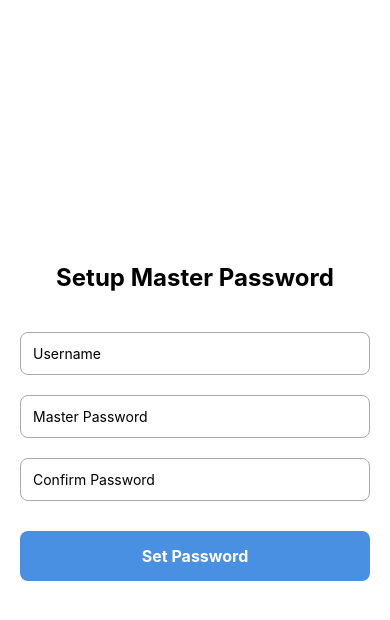
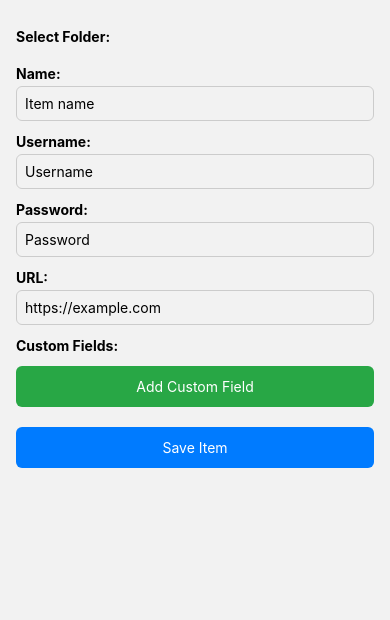
Before and after one commit to solo-developer/CredentialVault, a React Native app: screen /AddItem in a window 390 px wide. Shown: the top 620 px of the page. Built offline with nearby package versions, Linux system fonts and the light colour scheme.

Commit message:
add item page and its count reflection in dashboard

```diff
--- a/App.tsx
+++ b/App.tsx
@@ -7,6 +7,7 @@ import { createNativeStackNavigator } from '@react-navigation/native-stack';
 // Screens
 import MasterPasswordSetup from './src/screens/MasterPasswordScreen';
 import Dashboard from './src/screens/Dashboard';
+import AddItemScreen from './src/screens/AddItemScreen';
 
 const Stack = createNativeStackNavigator();
 
@@ -38,6 +39,7 @@ export default function App() {
           <Stack.Screen name="MasterPasswordSetup" component={MasterPasswordSetup} />
         ) : null}
         <Stack.Screen name="Dashboard" component={Dashboard} />
+        <Stack.Screen name="AddItem" component={AddItemScreen} />
       </Stack.Navigator>
     </NavigationContainer>
   );
--- /dev/null
+++ b/src/screens/AddItemScreen.tsx
@@ -0,0 +1,228 @@
+import React, { useState, useEffect } from "react";
+import {
+  View,
+  Text,
+  TextInput,
+  TouchableOpacity,
+  ScrollView,
+  StyleSheet,
+  Alert,
+} from "react-native";
+import AsyncStorage from "@react-native-async-storage/async-storage";
+
+interface Folder {
+  id: string;
+  name: string;
+}
+
+interface CustomField {
+  id: string;
+  label: string;
+  value: string;
+}
+
+const AddItemScreen = ({ navigation }: any) => {
+  const [folders, setFolders] = useState<Folder[]>([]);
+  const [selectedFolder, setSelectedFolder] = useState<Folder | null>(null);
+  const [name, setName] = useState("");
+  const [username, setUsername] = useState("");
+  const [password, setPassword] = useState("");
+  const [url, setUrl] = useState("");
+  const [customFields, setCustomFields] = useState<CustomField[]>([]);
+
+  useEffect(() => {
+    const loadFolders = async () => {
+      const storedFolders = await AsyncStorage.getItem("folders");
+      if (storedFolders) {
+        const folderArr: Folder[] = JSON.parse(storedFolders);
+        setFolders(folderArr);
+        if (folderArr.length > 0) setSelectedFolder(folderArr[0]);
+      }
+    };
+    loadFolders();
+  }, []);
+
+  const addCustomField = () => {
+    const newField: CustomField = {
+      id: Date.now().toString(),
+      label: "",
+      value: "",
+    };
+    setCustomFields([...customFields, newField]);
+  };
+
+  const handleCustomFieldChange = (id: string, key: "label" | "value", text: string) => {
+    setCustomFields((prev) =>
+      prev.map((field) =>
+        field.id === id ? { ...field, [key]: text } : field
+      )
+    );
+  };
+
+  const saveItem = async () => {
+    if (!selectedFolder) {
+      Alert.alert("Please select a folder");
+      return;
+    }
+    if (!name) {
+      Alert.alert("Please enter item name");
+      return;
+    }
+
+    const storedItems = await AsyncStorage.getItem("items");
+    const items = storedItems ? JSON.parse(storedItems) : [];
+
+    const newItem = {
+      id: Date.now().toString(),
+      folderId: selectedFolder.id,
+      name,
+      username,
+      password,
+      url,
+      customFields,
+    };
+
+    await AsyncStorage.setItem("items", JSON.stringify([...items, newItem]));
+    Alert.alert("Item saved!");
+    navigation.navigate("Dashboard", {
+      screen: "Home",
+      params: { refresh: Date.now() },
+    });
+  };
+
+  return (
+    <ScrollView contentContainerStyle={styles.container}>
+      <Text style={styles.label}>Select Folder:</Text>
+      <View style={styles.folderContainer}>
+        {folders.map((folder) => (
+          <TouchableOpacity
+            key={folder.id}
+            style={[
+              styles.folderButton,
+              selectedFolder?.id === folder.id && { backgroundColor: "#007bff" },
+            ]}
+            onPress={() => setSelectedFolder(folder)}
+          >
+            <Text
+              style={{
+                color: selectedFolder?.id === folder.id ? "#fff" : "#000",
+              }}
+            >
+              {folder.name}
+            </Text>
+          </TouchableOpacity>
+        ))}
+      </View>
+
+      <Text style={styles.label}>Name:</Text>
+      <TextInput
+        style={styles.input}
+        value={name}
+        onChangeText={setName}
+        placeholder="Item name"
+      />
+
+      <Text style={styles.label}>Username:</Text>
+      <TextInput
+        style={styles.input}
+        value={username}
+        onChangeText={setUsername}
+        placeholder="Username"
+      />
+
+      <Text style={styles.label}>Password:</Text>
+      <TextInput
+        style={styles.input}
+        value={password}
+        onChangeText={setPassword}
+        placeholder="Password"
+        secureTextEntry
+      />
+
+      <Text style={styles.label}>URL:</Text>
+      <TextInput
+        style={styles.input}
+        value={url}
+        onChangeText={setUrl}
+        placeholder="https://example.com"
+      />
+
+      <Text style={styles.label}>Custom Fields:</Text>
+      {customFields.map((field) => (
+        <View key={field.id} style={styles.customFieldContainer}>
+          <TextInput
+            style={[styles.input, { flex: 1, marginRight: 5 }]}
+            placeholder="Field Label"
+            value={field.label}
+            onChangeText={(text) => handleCustomFieldChange(field.id, "label", text)}
+          />
+          <TextInput
+            style={[styles.input, { flex: 1, marginLeft: 5 }]}
+            placeholder="Field Value"
+            value={field.value}
+            onChangeText={(text) => handleCustomFieldChange(field.id, "value", text)}
+          />
+        </View>
+      ))}
+
+      <TouchableOpacity style={styles.addButton} onPress={addCustomField}>
+        <Text style={{ color: "#fff" }}>Add Custom Field</Text>
+      </TouchableOpacity>
+
+      <TouchableOpacity style={styles.saveButton} onPress={saveItem}>
+        <Text style={{ color: "#fff" }}>Save Item</Text>
+      </TouchableOpacity>
+    </ScrollView>
+  );
+};
+
+const styles = StyleSheet.create({
+  container: {
+    padding: 16,
+    paddingBottom: 40,
+  },
+  label: {
+    fontWeight: "bold",
+    marginTop: 12,
+  },
+  input: {
+    borderWidth: 1,
+    borderColor: "#ccc",
+    borderRadius: 6,
+    padding: 8,
+    marginTop: 4,
+  },
+  folderContainer: {
+    flexDirection: "row",
+    flexWrap: "wrap",
+    marginTop: 8,
+  },
+  folderButton: {
+    paddingHorizontal: 12,
+    paddingVertical: 6,
+    borderRadius: 6,
+    backgroundColor: "#eee",
+    marginRight: 8,
+    marginBottom: 8,
+  },
+  customFieldContainer: {
+    flexDirection: "row",
+    marginTop: 8,
+  },
+  addButton: {
+    backgroundColor: "#28a745",
+    padding: 12,
+    borderRadius: 6,
+    alignItems: "center",
+    marginTop: 12,
+  },
+  saveButton: {
+    backgroundColor: "#007bff",
+    padding: 12,
+    borderRadius: 6,
+    alignItems: "center",
+    marginTop: 20,
+  },
+});
+
+export default AddItemScreen;
--- a/src/screens/Dashboard.tsx
+++ b/src/screens/Dashboard.tsx
@@ -36,6 +36,9 @@ export default function Dashboard({ navigation }) {
       screen: "Home",
       params: { refresh: Date.now() },
     });
+  };
+  const onAddItem = () => {
+    navigation.navigate("AddItem");
   };
 
   return (
@@ -115,7 +118,7 @@ export default function Dashboard({ navigation }) {
             <Text style={styles.popupText}>Add Folder</Text>
           </TouchableOpacity>
 
-          <TouchableOpacity style={styles.popupBtn}>
+          <TouchableOpacity style={styles.popupBtn} onPress={onAddItem}>
             <Ionicons name="key" size={22} color="white" />
             <Text style={styles.popupText}>Add Item</Text>
           </TouchableOpacity>
@@ -167,7 +170,7 @@ const styles = StyleSheet.create({
     alignItems: "center",
     width: 70,          // prevents horizontal overflow
   },
-  iconContainer: { alignItems: "center",backgroundColor: "black", minWidth: "100%" },
+  iconContainer: { alignItems: "center", minWidth: "100%" },
   iconText: {
     fontSize: 11,
     marginTop: 2,
--- a/src/screens/HomeScreen.tsx
+++ b/src/screens/HomeScreen.tsx
@@ -1,49 +1,94 @@
-// screens/HomeScreen.tsx
 import React, { useEffect, useState } from "react";
-import { View, Text, StyleSheet, FlatList } from "react-native";
-import { getFolders } from "../services/FolderService";
+import {
+  View,
+  Text,
+  FlatList,
+  TouchableOpacity,
+  StyleSheet,
+} from "react-native";
+import AsyncStorage from "@react-native-async-storage/async-storage";
 
-export default function HomeScreen({ route }) {
-  const [folders, setFolders] = useState([]);
+interface Folder {
+  id: string;
+  name: string;
+}
 
-  const loadFolders = async () => {
-    const data = await getFolders();
-    setFolders(data);
+interface Item {
+  id: string;
+  folderId: string;
+  name: string;
+  username: string;
+  password: string;
+  url: string;
+  customFields: any[];
+}
+
+const HomeScreen = () => {
+  const [folders, setFolders] = useState<Folder[]>([]);
+  const [items, setItems] = useState<Item[]>([]);
+
+  useEffect(() => {
+    const loadData = async () => {
+      const storedFolders = await AsyncStorage.getItem("folders");
+      const storedItems = await AsyncStorage.getItem("items");
+
+      setFolders(storedFolders ? JSON.parse(storedFolders) : []);
+      setItems(storedItems ? JSON.parse(storedItems) : []);
+    };
+    loadData();
+  }, []);
+
+  const getItemCount = (folderId: string) => {
+    return items.filter((item) => item.folderId === folderId).length;
   };
 
-  useEffect(() => {
-    loadFolders();
-  }, []);
-
-  useEffect(() => {
-    if (route.params?.refresh) loadFolders();
-  }, [route.params]);
+  const renderFolder = ({ item }: { item: Folder }) => (
+    <TouchableOpacity style={styles.folderRow}>
+      <Text style={styles.folderName}>{item.name}</Text>
+      <Text style={styles.itemCount}>{getItemCount(item.id)}</Text>
+    </TouchableOpacity>
+  );
 
   return (
     <View style={styles.container}>
-      <Text style={styles.header}>Folders</Text>
-
+       <Text style={styles.header}>Folders</Text>
       <FlatList
         data={folders}
-        keyExtractor={(item, index) => item + "_" + index}
-        renderItem={({ item }) => (
-          <View style={styles.folderItem}>
-            <Text style={styles.folderText}>{item.name}</Text>
-          </View>
-        )}
+        keyExtractor={(item) => item.id+ '_'+ item.name}
+        renderItem={renderFolder}
+        contentContainerStyle={{ paddingBottom: 20 }}
       />
     </View>
   );
-}
+};
 
 const styles = StyleSheet.create({
-  container: { flex: 1, padding: 20 },
   header: { fontSize: 22, fontWeight: "bold", marginBottom: 20 },
-  folderItem: {
-    padding: 15,
-    backgroundColor: "#f2f2f2",
+  container: {
+    flex: 1,
+    padding: 16,
+    backgroundColor: "#f8f9fa",
+  },
+  folderRow: {
+    flexDirection: "row",
+    justifyContent: "space-between",
+    alignItems: "center",
+    paddingVertical: 12,
+    paddingHorizontal: 16,
+    backgroundColor: "#fff",
     borderRadius: 8,
-    marginBottom: 10,
+    marginBottom: 12,
+    elevation: 2,
   },
-  folderText: { fontSize: 16 },
+  folderName: {
+    fontSize: 16,
+    fontWeight: "bold",
+    color: "#333",
+  },
+  itemCount: {
+    fontSize: 14,
+    color: "#666",
+  },
 });
+
+export default HomeScreen;
```
